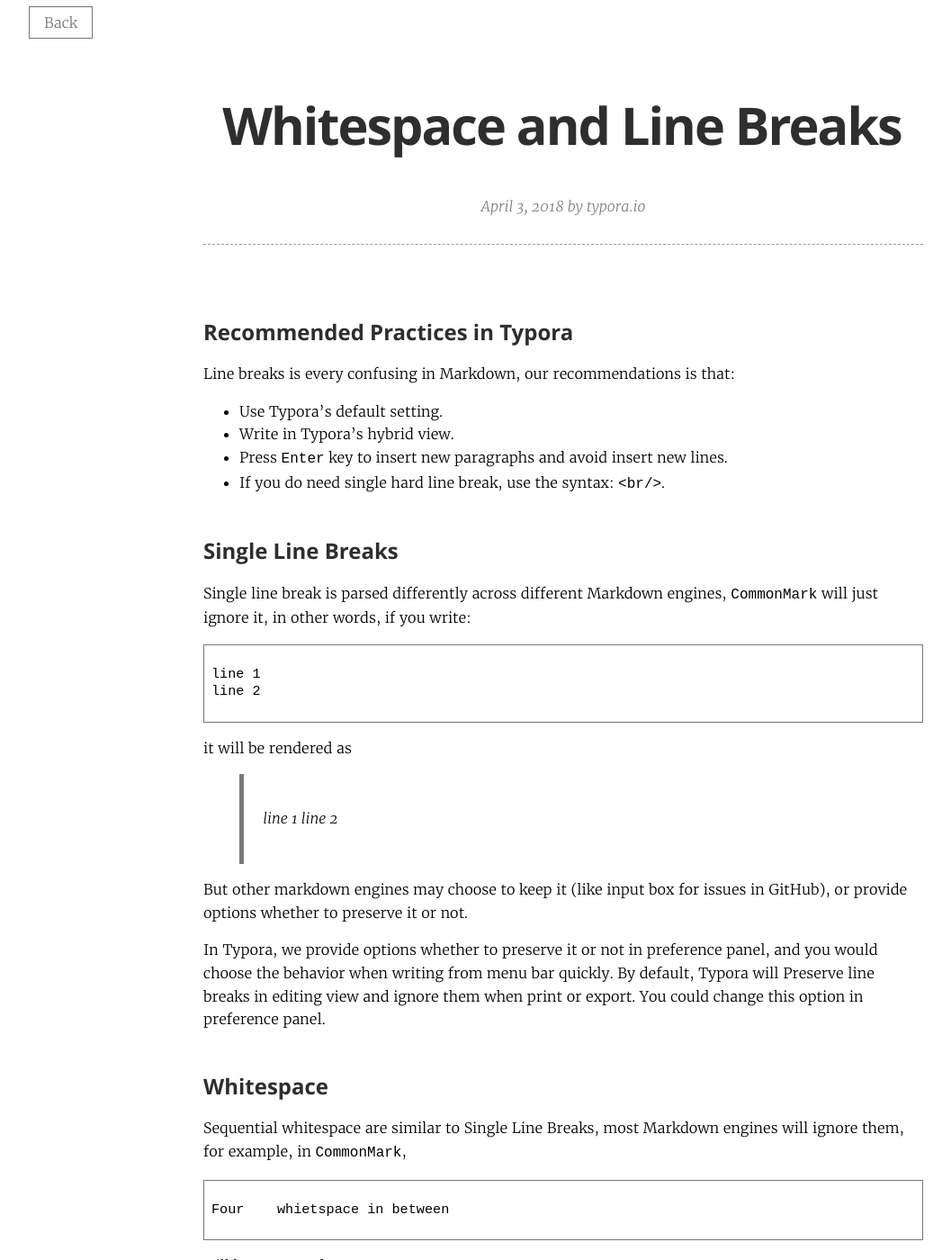
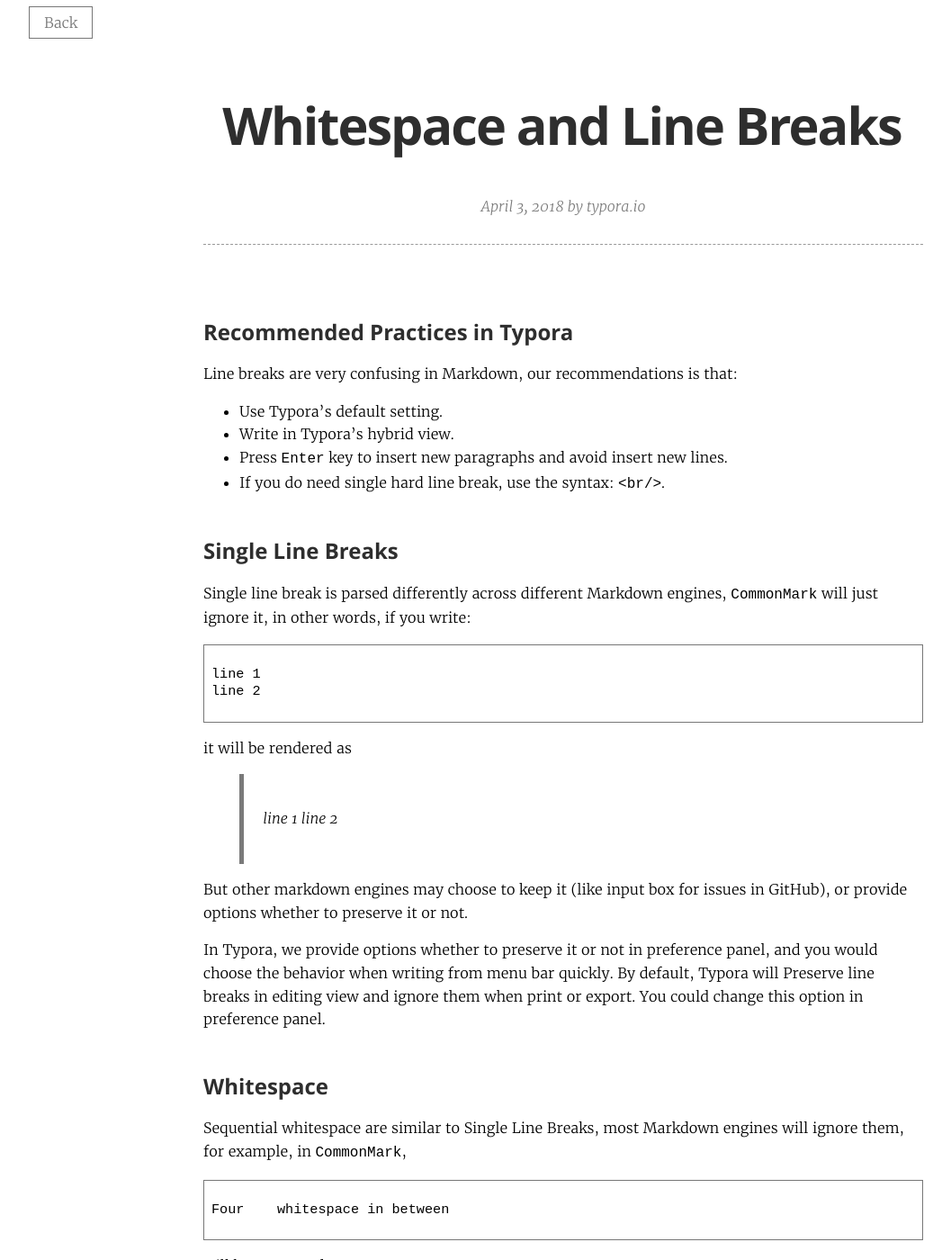
Before and after one commit to typora/support.typora.io, a Jekyll site: the page built from _posts/2018-04-03-Line Break.md, in a window 1280 px wide and 1400 px high. Shown: the whole window at 90% size, without its empty margins (14-1071 px from the left). Built offline with Jekyll 4.4.1, drawn with Linux system fonts in a browser that asks for light colours; nearby versions of some CDN libraries; library files that are not in the unit come from our copies.

Commit message:
Fix typos.

````diff
--- a/_posts/2018-04-03-Line Break.md
+++ b/_posts/2018-04-03-Line Break.md
@@ -9,7 +9,7 @@
 
 ## Recommended Practices in Typora
 
-Line breaks is every confusing in Markdown, our recommendations is that:
+Line breaks are very confusing in Markdown, our recommendations is that:
 
 - Use Typora's default setting.
 - Write in Typora's hybrid view.
@@ -38,7 +38,7 @@
 Sequential whitespace are similar to Single Line Breaks, most Markdown engines will ignore them, for example, in `CommonMark`,
 
 ```markdown
-Four    whietspace in between
+Four    whitespace in between
 ```
 
 will be converted to
````
